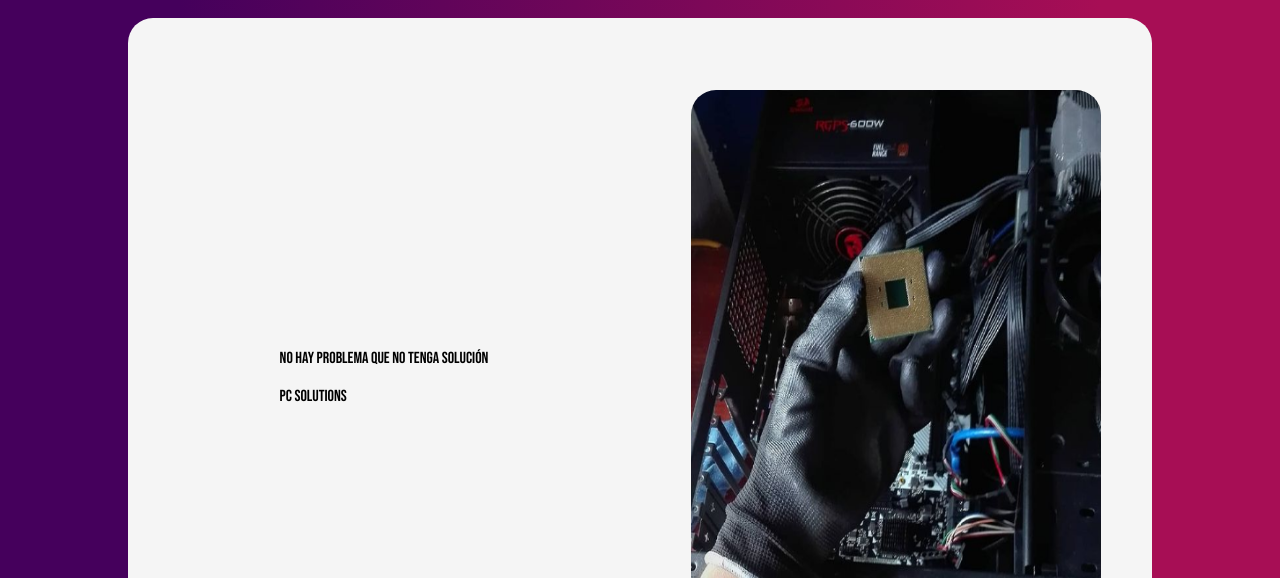
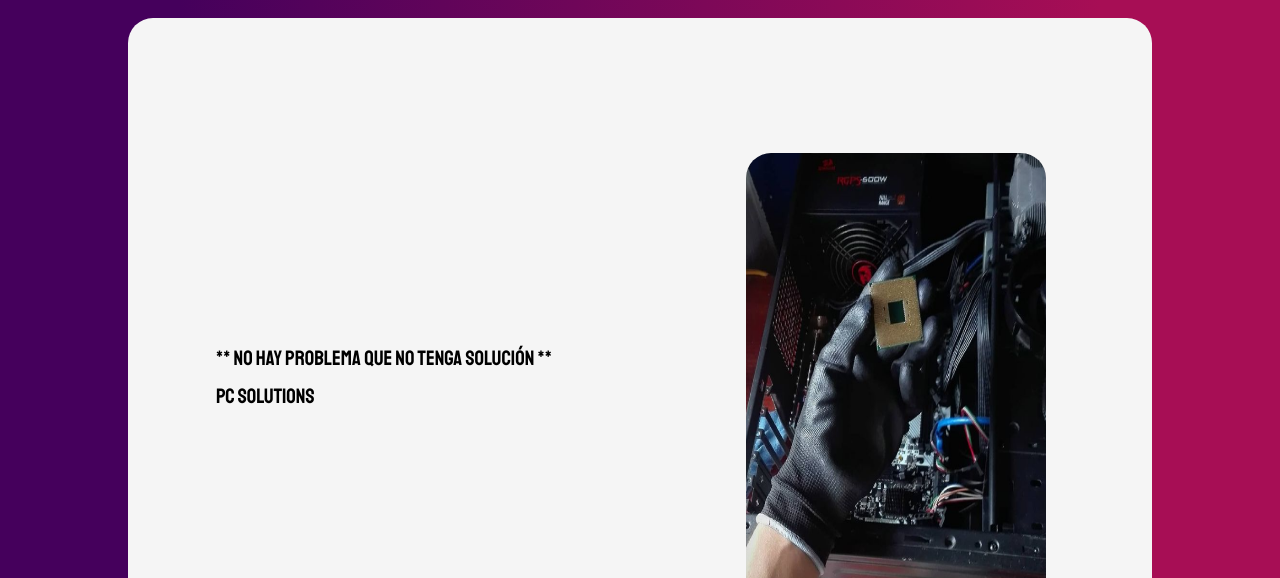
Before and after one commit to braiigc98/E3-definitivo, a plain HTML site: page index.html in a window 1280 px wide. Shown: the part 222-800 px from the top of the page. Drawn offline with Linux system fonts and the light colour scheme.

Commit message:
Commit segundo commit actualizado

```diff
--- a/index.css
+++ b/index.css
@@ -1,6 +1,10 @@
 @font-face {
     font-family: 'BebasNue';
     src: url(./fonts/BebasNeue-Regular.ttf);
+}
+@font-face {
+    font-family: 'Staat';
+    src: url(./fonts/Staatliches-Regular.ttf);
 }
 
 body{
@@ -78,14 +82,15 @@ body{
     overflow:hidden;
     overflow: auto;
 }
-.container-bio p {
-    font-family: 'BebasNue';
-    font-size: 1rem;
+.container-bio p  {
+    font-family: 'Staat';
+    font-size: 1.3rem;
     color: black;
     overflow:auto;
     border-radius: 5px;
     flex-wrap: wrap;
 }
+
 .container-bio{
     flex-wrap: wrap;
     width: 50%;
@@ -99,13 +104,14 @@ body{
 }
 .container-img {
     width: 50%;
-     height: 100%;
-     align-items: center;
-     justify-content: center;
-     display: flex;
+    height: 100%;
+    align-items: center;
+    justify-content: center;
+    display: flex;
 }
 img{
-    height: 80%;
-    width: 80%;
+    overflow:auto;
+    height: 450px;
+    width: 300px;
     border-radius: 25px;
 }
--- a/index.html
+++ b/index.html
@@ -28,7 +28,7 @@
             <div class="recuadro-bio">
                 <div class="container-bio">
                     <p>
-                        No hay problema que no tenga solución
+                        ** No hay problema que no tenga solución **
                         <br>
                         Pc solutions
                     </p>
```
Also changed, not shown: fonts/Staatliches-Regular.ttf (added).
